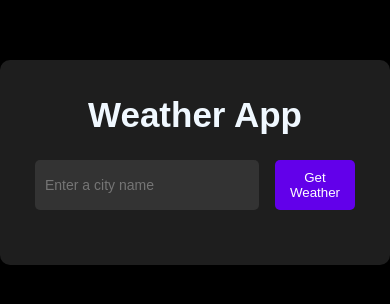
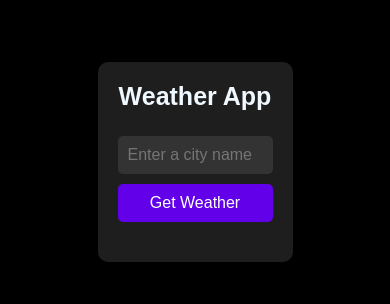
Before and after one commit to jayvina/Weather-Cast, a plain HTML site: page index.html in a window 390 px wide. Shown: the part 260-564 px from the top of the page. Drawn offline with Linux system fonts and the light colour scheme.

Commit message:
Update style.css

```diff
--- a/style.css
+++ b/style.css
@@ -92,3 +92,32 @@ button:hover {
   display: flex;
   justify-content: flex-start;
 }
+@media screen and (max-width: 600px) {
+  .container {
+    width: 50%;
+    padding: 20px;
+  }
+
+  h1 {
+    font-size: 25px;
+  }
+
+  .input-container {
+    flex-direction: column;
+    gap: 10px;
+  }
+
+  input[type="text"],
+  button {
+    width: 100%;
+    font-size: 16px;
+  }
+
+  #city-name,
+  #temperature,
+  #description {
+    font-size: 16px;
+    justify-content: center;
+    text-align: center;
+  }
+}
```
